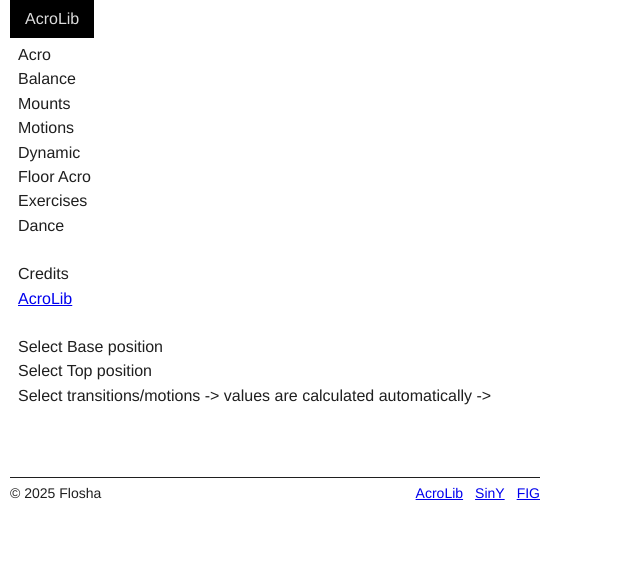
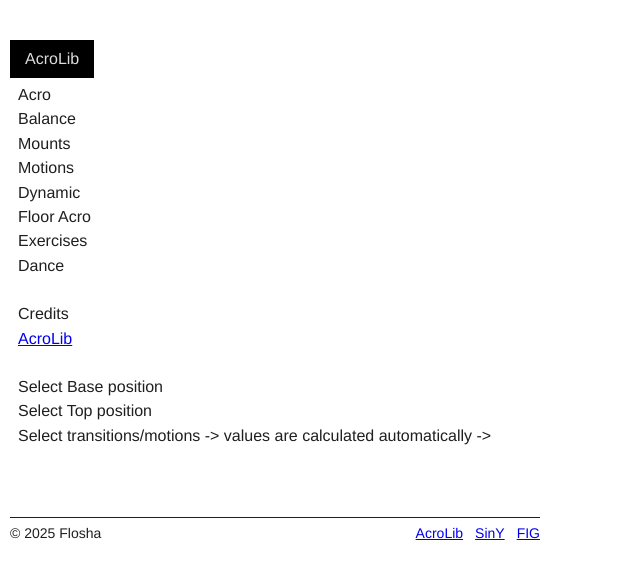
Before and after one commit to floshin/acrolib, a Jekyll site: the page built from interactive-tarrifsheet-element-difficulty-calculation.md, in a window 1280 px wide. Shown: the top 579 px of the page, without its empty margins (0-640 px from the left). Built offline with Jekyll 4.4.1, drawn with Linux system fonts in a browser that asks for light colours; our own code applies the rules of GitHub Pages for plain Markdown files.

Commit message:
Update default.html

```diff
--- a/_layouts/default.html
+++ b/_layouts/default.html
@@ -94,6 +94,7 @@ body {
   font-family: Helvetica, arial, sans-serif;
   padding: 0 10px;
   max-width: 550px;
+  margin-top: 40px;
 }
 
 h1, h2, h3, h4, h5, h6 {
@@ -196,6 +197,9 @@ label[for="menu-toggle"]  {
     margin-bottom: 81px;
   }
 
+  header {
+    position: fixed;
+  }
 
   /* style changes of navi on mobile */
   nav {
```
